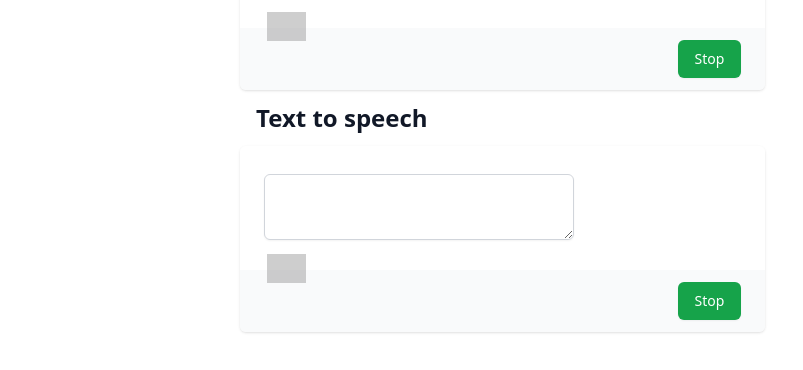
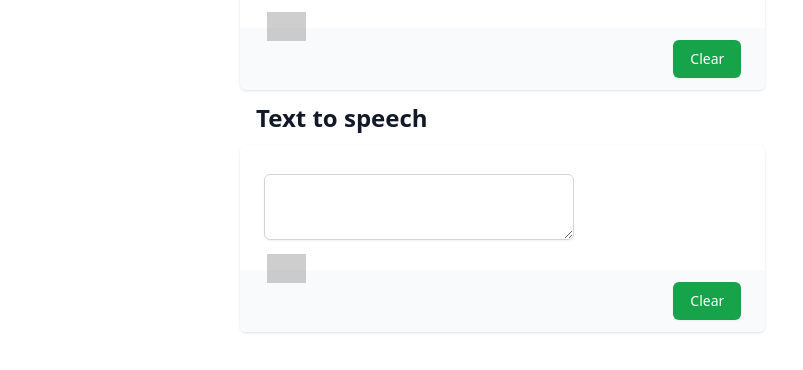
Before and after one commit to jorenceT/Speach-Recognition, an Angular app: page / in a window 1280 px wide. Shown: the part 248-618 px from the top of the page, without its empty margins (0-803 px from the left). Built offline with nearby package versions, Linux system fonts and the light colour scheme; grey boxes are pictures that could not be loaded.

Commit message:
changes listening code

```diff
--- a/src/demo/speech-recognizion/components/base/controler-base.ts
+++ b/src/demo/speech-recognizion/components/base/controler-base.ts
@@ -24,12 +24,13 @@ export abstract class ControlerBase {
   public abstract previousFinalData: string;
   public abstract controlType: any;
   public speachService: VoiceRecognizion;
+  public receivedMessage = '';
   public speakMessage = '';
 
 
   @Input() set focusinCustom(data: TabData) {
-    this.name = data.name?? '';
-    this.type = data.type?? '';
+    this.name = data.name ?? '';
+    this.type = data.type ?? '';
     if (data.active) {
       this.controlRef?.nativeElement?.focus();
       this.start();
@@ -38,7 +39,7 @@ export abstract class ControlerBase {
         this.stop();
       }
     }
-    this.tabIndex = data.index?? null;
+    this.tabIndex = data.index ?? null;
     this.ref.detectChanges();
   }
 
@@ -55,13 +56,20 @@ export abstract class ControlerBase {
     this.speachService.continuous = true;
     this.speachService.interimResults = true;
     this.speachService.onresult = (e: any) => {
-      this.message = e.results[e.results.length - 1].item(0).transcript;
+      this.message = "";
+      for (const line of e.results) {
+        this.message += line[0].transcript.trim() + ". ";
+      }
       this.ref.detectChanges();
     };
     this.speachService.onend = (e: any) => {
       this.listerning = false;
       this.ref.detectChanges();
     };
+  }
+
+  concatString() {
+    this.message = this.message.concat(this.receivedMessage);
   }
 
   listen() {
@@ -90,4 +98,13 @@ export abstract class ControlerBase {
       this.speachService.stop();
     }
   }
+
+  clearTextToSpeech() {
+    this.speakMessage = '';
+  }
+  clearSpeechToText() {
+    this.message = '';
+    this.listerning = false;
+    this.speachService.stop();
+  }
 }
--- a/src/demo/speech-recognizion/components/main-page/main-page.component.html
+++ b/src/demo/speech-recognizion/components/main-page/main-page.component.html
@@ -12,8 +12,10 @@
           <div class="grid grid-cols-6 gap-6">
             <div class="col-span-4 sm:col-span-4">
               <div class="app-speech-input">
-                <textarea class="mt-1 w-full rounded-md border-gray-300 shadow-sm focus:border-green-600 focus:ring-green-500" #control
-                  [(ngModel)]="message"></textarea>
+                <textarea
+                  class="mt-1 w-full rounded-md border-gray-300 shadow-sm focus:border-green-600 focus:ring-green-500"
+                  #control [(ngModel)]="message">
+                  </textarea>
               </div>
               <div class="block place-content-center">
                 <span [ngClass]="listerning ? 'app-speech-input-btn' : 'app-mute-input-btn'" (click)="listen()"></span>
@@ -23,8 +25,8 @@
 
         </div>
         <div class="bg-gray-50 px-4 py-3 text-right sm:px-6">
-          <button
-          class="inline-flex justify-center rounded-md border border-transparent bg-green-600 py-2 px-4 text-sm font-medium text-white shadow-sm hover:bg-green-700 focus:outline-none focus:ring-2 focus:ring-green-500 focus:ring-offset-2">Stop</button>
+          <button (click)="clearSpeechToText()"
+            class="inline-flex justify-center rounded-md border border-transparent bg-green-600 py-2 px-4 text-sm font-medium text-white shadow-sm hover:bg-green-700 focus:outline-none focus:ring-2 focus:ring-green-500 focus:ring-offset-2">Clear</button>
         </div>
       </div>
     </div>
@@ -40,8 +42,10 @@
         <div class="bg-white px-4 py-5 sm:p-6">
           <div class="grid grid-cols-6 gap-6">
             <div class="col-span-4 sm:col-span-4">
-              <textarea class="mt-1 w-full rounded-md border-gray-300 shadow-sm focus:border-green-600 focus:ring-green-500" #control
-              type="text" [(ngModel)]="speakMessage"></textarea>
+              <textarea
+                class="mt-1 w-full rounded-md border-gray-300 shadow-sm focus:border-green-600 focus:ring-green-500"
+                #control [(ngModel)]="speakMessage">
+              </textarea>
 
               <div class="block place-content-center">
                 <span class="app-speak-input-btn" (click)="speak()"></span>
@@ -50,8 +54,8 @@
           </div>
         </div>
         <div class="bg-gray-50 px-4 py-3 text-right sm:px-6">
-          <button
-          class="inline-flex justify-center rounded-md border border-transparent bg-green-600 py-2 px-4 text-sm font-medium text-white shadow-sm hover:bg-green-700 focus:outline-none focus:ring-2 focus:ring-green-500 focus:ring-offset-2">Stop</button>
+          <button (click)="clearTextToSpeech()"
+            class="inline-flex justify-center rounded-md border border-transparent bg-green-600 py-2 px-4 text-sm font-medium text-white shadow-sm hover:bg-green-700 focus:outline-none focus:ring-2 focus:ring-green-500 focus:ring-offset-2">Clear</button>
         </div>
       </div>
     </div>
```
Lines whose indentation alone changed are shown as unchanged.
